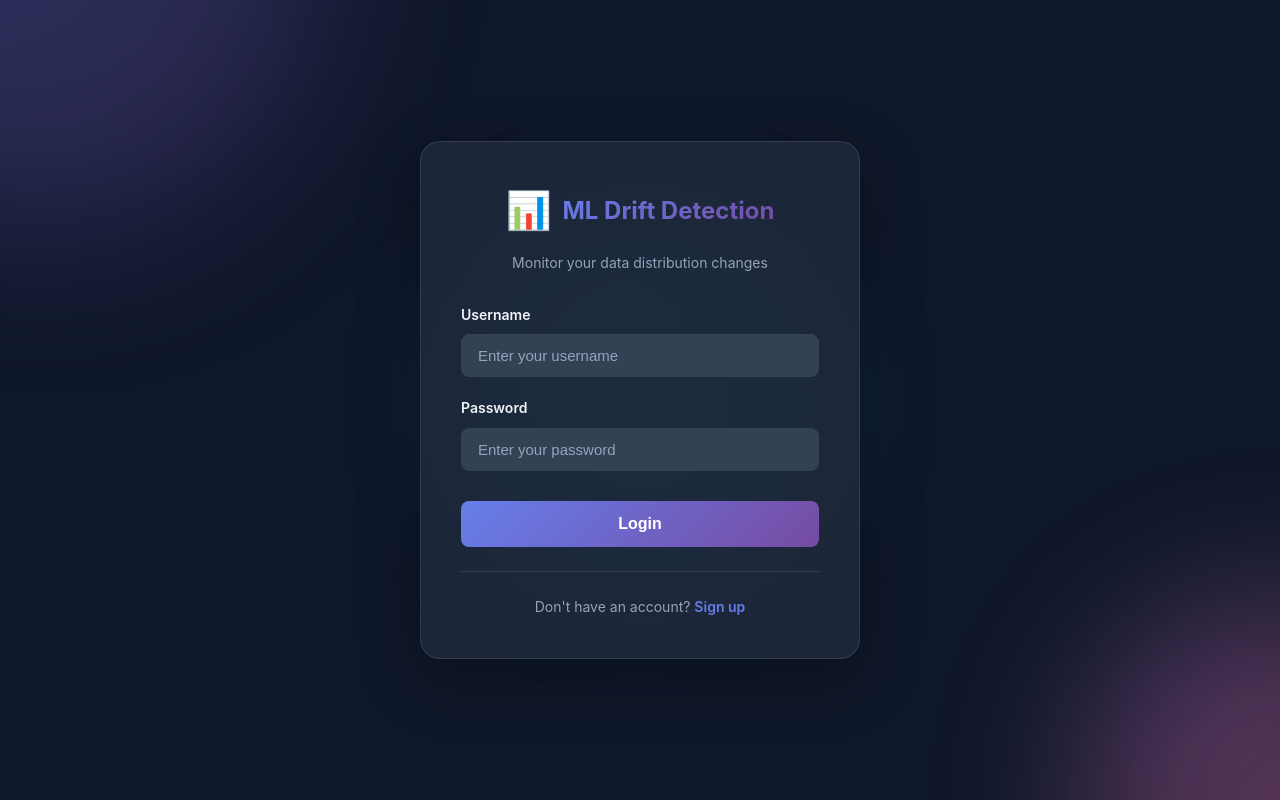
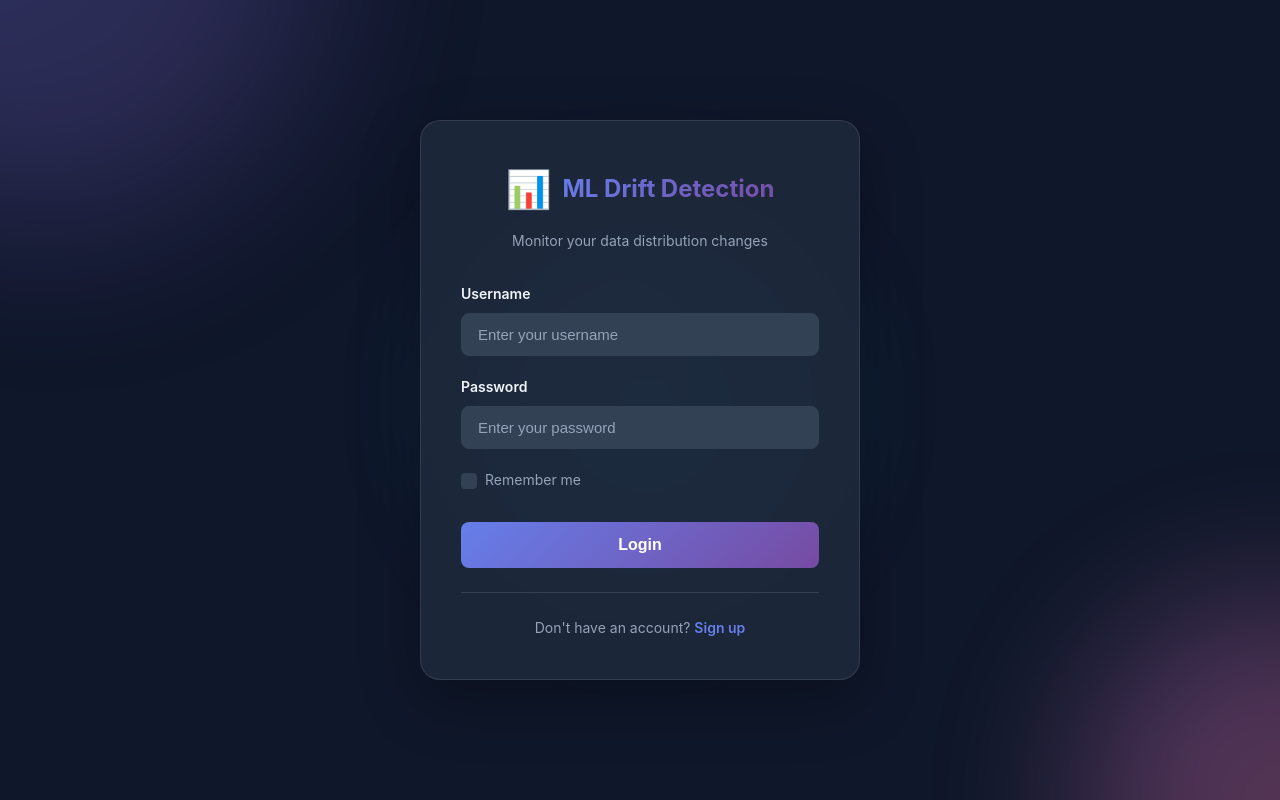
Before and after one commit to Vardhan-2005/ML_Life_Span, a React (Vite) app in the folder frontend/: page /login in a window 1280 px wide. Built offline with nearby package versions, Linux system fonts and the light colour scheme; no server answers.

Commit message:
Fix session restoration issue

```diff
--- a/frontend/src/App.jsx
+++ b/frontend/src/App.jsx
@@ -1,18 +1,12 @@
 import React, { useState, useEffect } from 'react';
 import { BrowserRouter as Router, Routes, Route, Navigate } from 'react-router-dom';
-import axios from 'axios';
+import api from './api/api';
 import './styles/App.css'
-
-// Import pages
 import Login from './pages/Login.jsx'
 import Signup from './pages/Signup.jsx'
 import Dashboard from './pages/Dashboard.jsx'
 import TestModel from './pages/TestModel.jsx'
 import DetailedReport from './pages/DetailedReport.jsx'
-
-// Configure axios
-axios.defaults.baseURL = import.meta.env.VITE_API_URL || ''
-axios.defaults.withCredentials = true;
 
 function App() {
   const [isAuthenticated, setIsAuthenticated] = useState(false);
@@ -24,31 +18,60 @@ function App() {
   }, []);
 
   const checkAuth = async () => {
+    // Check both storages for a saved login flag
+    const rememberMe = localStorage.getItem('rememberMe') === 'true';
+    const sessionFlag = sessionStorage.getItem('loggedIn') === 'true';
+
+    // Only attempt to restore session if a flag exists in either storage
+    if (!rememberMe && !sessionFlag) {
+      setLoading(false);
+      return;
+    }
+
     try {
-      const response = await axios.get('/api/check-auth');
+      const response = await api.get('/api/check-auth');
       if (response.data.authenticated) {
         setIsAuthenticated(true);
         setUser(response.data.user);
+      } else {
+        // Server session expired — clear stale flags
+        localStorage.removeItem('rememberMe');
+        sessionStorage.removeItem('loggedIn');
       }
     } catch (error) {
       console.error('Auth check failed:', error);
+      localStorage.removeItem('rememberMe');
+      sessionStorage.removeItem('loggedIn');
     } finally {
       setLoading(false);
     }
   };
 
-  const handleLogin = (userData) => {
+  const handleLogin = (userData, rememberMe = false) => {
     setIsAuthenticated(true);
     setUser(userData);
+
+    if (rememberMe) {
+      // Persists across browser restarts on this device
+      localStorage.setItem('rememberMe', 'true');
+      sessionStorage.removeItem('loggedIn');
+    } else {
+      // Lives only until the tab/browser is closed
+      sessionStorage.setItem('loggedIn', 'true');
+      localStorage.removeItem('rememberMe');
+    }
   };
 
   const handleLogout = async () => {
     try {
-      await axios.post('/api/logout');
+      await api.post('/api/logout');
+    } catch (error) {
+      console.error('Logout failed:', error);
+    } finally {
       setIsAuthenticated(false);
       setUser(null);
-    } catch (error) {
-      console.error('Logout failed:', error);
+      localStorage.removeItem('rememberMe');
+      sessionStorage.removeItem('loggedIn');
     }
   };
 
--- a/frontend/src/api/api.js
+++ b/frontend/src/api/api.js
@@ -2,7 +2,7 @@ import axios from "axios";
 
 const api = axios.create({
   baseURL: "https://ml-life-span.onrender.com",
-  withCredentials: true
+  withCredentials: true,
 });
 
 export default api;
--- a/frontend/src/pages/Login.jsx
+++ b/frontend/src/pages/Login.jsx
@@ -8,6 +8,7 @@ function Login({ onLogin }) {
     username: '',
     password: ''
   });
+  const [rememberMe, setRememberMe] = useState(false);
   const [error, setError] = useState('');
   const [loading, setLoading] = useState(false);
   const navigate = useNavigate();
@@ -27,7 +28,7 @@ function Login({ onLogin }) {
 
     try {
       const response = await api.post('/api/login', formData);
-      onLogin(response.data.user);
+      onLogin(response.data.user, rememberMe);
       navigate('/dashboard');
     } catch (err) {
       setError(err.response?.data?.error || 'Login failed. Please try again.');
@@ -82,6 +83,19 @@ function Login({ onLogin }) {
             />
           </div>
 
+          <div className="remember-me-group">
+            <label className="remember-me-label">
+              <input
+                type="checkbox"
+                id="rememberMe"
+                checked={rememberMe}
+                onChange={(e) => setRememberMe(e.target.checked)}
+                className="remember-me-checkbox"
+              />
+              <span>Remember me</span>
+            </label>
+          </div>
+
           {error && <div className="error-message">{error}</div>}
 
           <button type="submit" className="auth-button" disabled={loading}>
--- a/frontend/src/pages/Signup.jsx
+++ b/frontend/src/pages/Signup.jsx
@@ -46,7 +46,7 @@ function Signup({ onSignup }) {
         email: formData.email,
         password: formData.password
       });
-      onSignup(response.data.user);
+      onSignup(response.data.user, false);
       navigate('/dashboard');
     } catch (err) {
       setError(err.response?.data?.error || 'Signup failed. Please try again.');
--- a/frontend/src/styles/Auth.css
+++ b/frontend/src/styles/Auth.css
@@ -71,6 +71,7 @@
 /* Auth Card */
 .auth-card {
   background: rgba(30, 41, 59, 0.9);
+  -webkit-backdrop-filter: blur(20px);
   backdrop-filter: blur(20px);
   border: 1px solid rgba(255, 255, 255, 0.1);
   border-radius: 20px;
@@ -172,6 +173,67 @@
   color: var(--text-secondary);
 }
 
+/* Remember Me */
+.remember-me-group {
+  display: flex;
+  align-items: center;
+}
+
+.remember-me-label {
+  display: flex;
+  align-items: center;
+  gap: 8px;
+  cursor: pointer;
+  font-size: 14px;
+  color: var(--text-secondary);
+  -webkit-user-select: none;
+  -moz-user-select: none;
+  user-select: none;
+}
+
+/* Hide the native checkbox — replace with a fully custom one */
+.remember-me-checkbox {
+  -webkit-appearance: none;
+  -moz-appearance: none;
+  appearance: none;
+  width: 16px;
+  height: 16px;
+  min-width: 16px;
+  border: 2px solid var(--border-color, #4a5568);
+  border-radius: 4px;
+  background: var(--surface-light, #2d3748);
+  cursor: pointer;
+  position: relative;
+  transition: border-color 0.2s, background 0.2s;
+  display: inline-block;
+  vertical-align: middle;
+}
+
+.remember-me-checkbox:checked {
+  background: #667eea;
+  border-color: #667eea;
+}
+
+/* Checkmark drawn with a pseudo-element — works in all Safari versions */
+.remember-me-checkbox:checked::after {
+  content: '';
+  position: absolute;
+  left: 3px;
+  top: 0px;
+  width: 5px;
+  height: 9px;
+  border: 2px solid #fff;
+  border-top: none;
+  border-left: none;
+  -webkit-transform: rotate(45deg);
+  transform: rotate(45deg);
+}
+
+.remember-me-checkbox:focus {
+  outline: none;
+  box-shadow: 0 0 0 3px rgba(102, 126, 234, 0.25);
+}
+
 /* Error Message */
 .error-message {
   background: rgba(239, 68, 68, 0.1);
--- a/frontend/src/styles/DetailedReport.css
+++ b/frontend/src/styles/DetailedReport.css
@@ -128,6 +128,7 @@
 
 .feature-table thead {
   background: var(--surface-light);
+  position: -webkit-sticky;
   position: sticky;
   top: 0;
   z-index: 10;
--- a/frontend/src/styles/Navbar.css
+++ b/frontend/src/styles/Navbar.css
@@ -9,6 +9,7 @@
   position: sticky;
   top: 0;
   z-index: 100;
+  -webkit-backdrop-filter: blur(10px);
   backdrop-filter: blur(10px);
   background: rgba(30, 41, 59, 0.95);
 }
```
